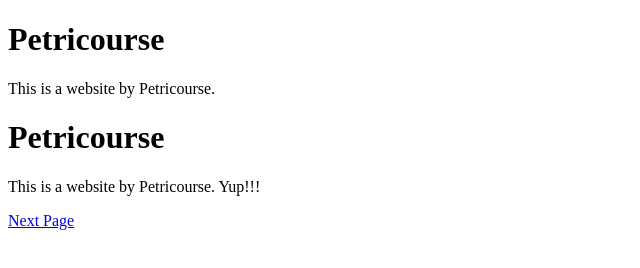
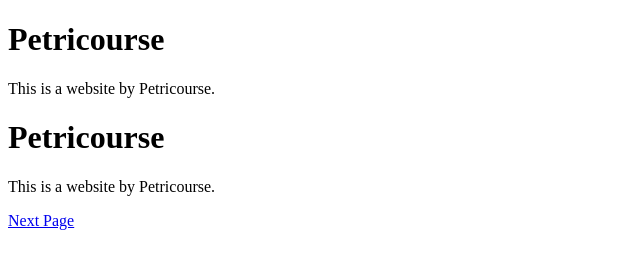
Before and after one commit to petricourse/petricourse.github.io, a plain HTML site: page index.html in a window 1280 px wide. Shown: the full height of the page, 0-640 px from the left. Drawn offline with Linux system fonts and the light colour scheme.

Commit message:
Update index.html

```diff
--- a/index.html
+++ b/index.html
@@ -4,7 +4,7 @@
 <h1 class="title">Petricourse</h1>
 <p>This is a website by Petricourse.</p>
 <h1>Petricourse</h1>
-<p>This is a website by Petricourse. Yup!!!</p>
+<p>This is a website by Petricourse.</p>
 <a href="page2.html">Next Page</a>
 </body>
 </html>
```
